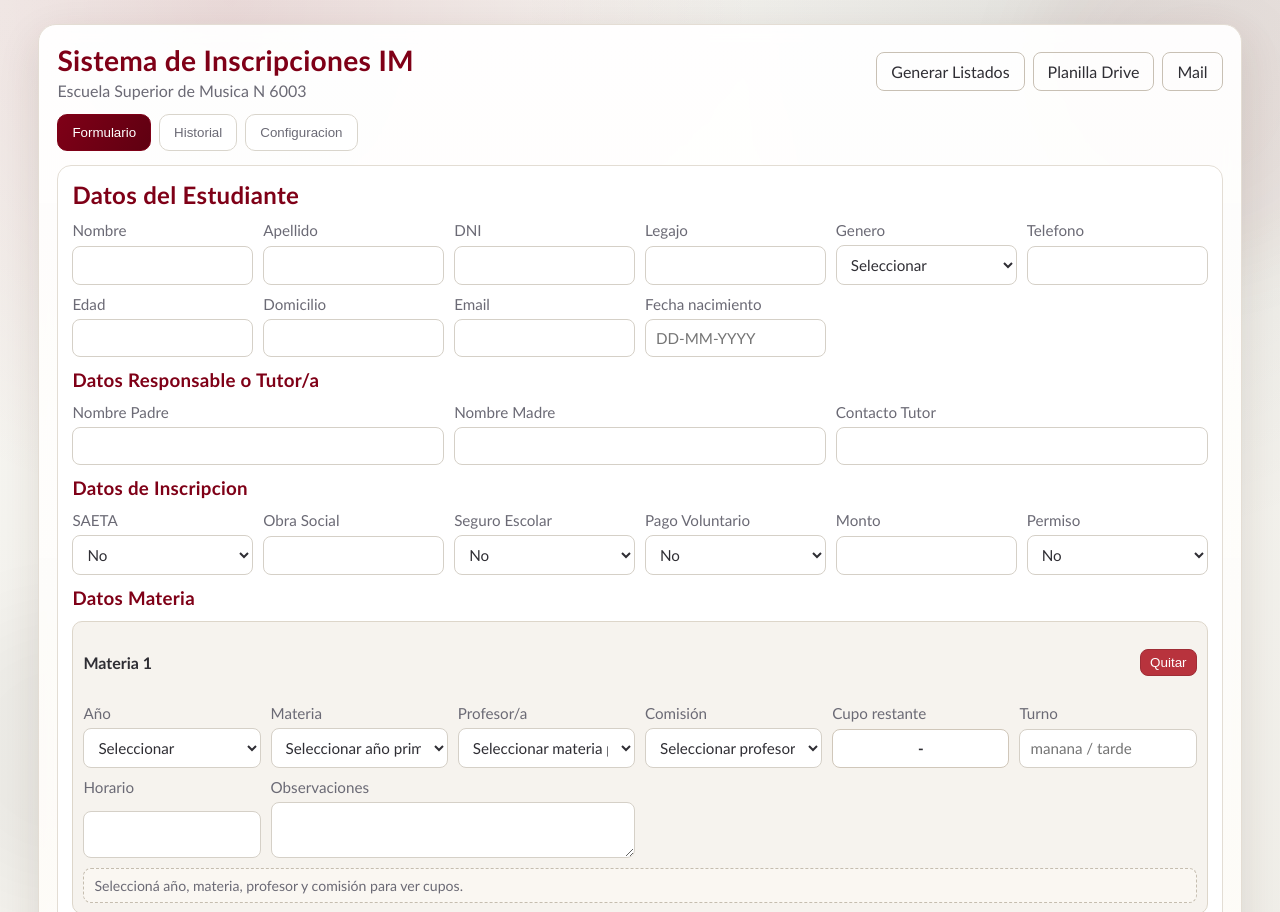
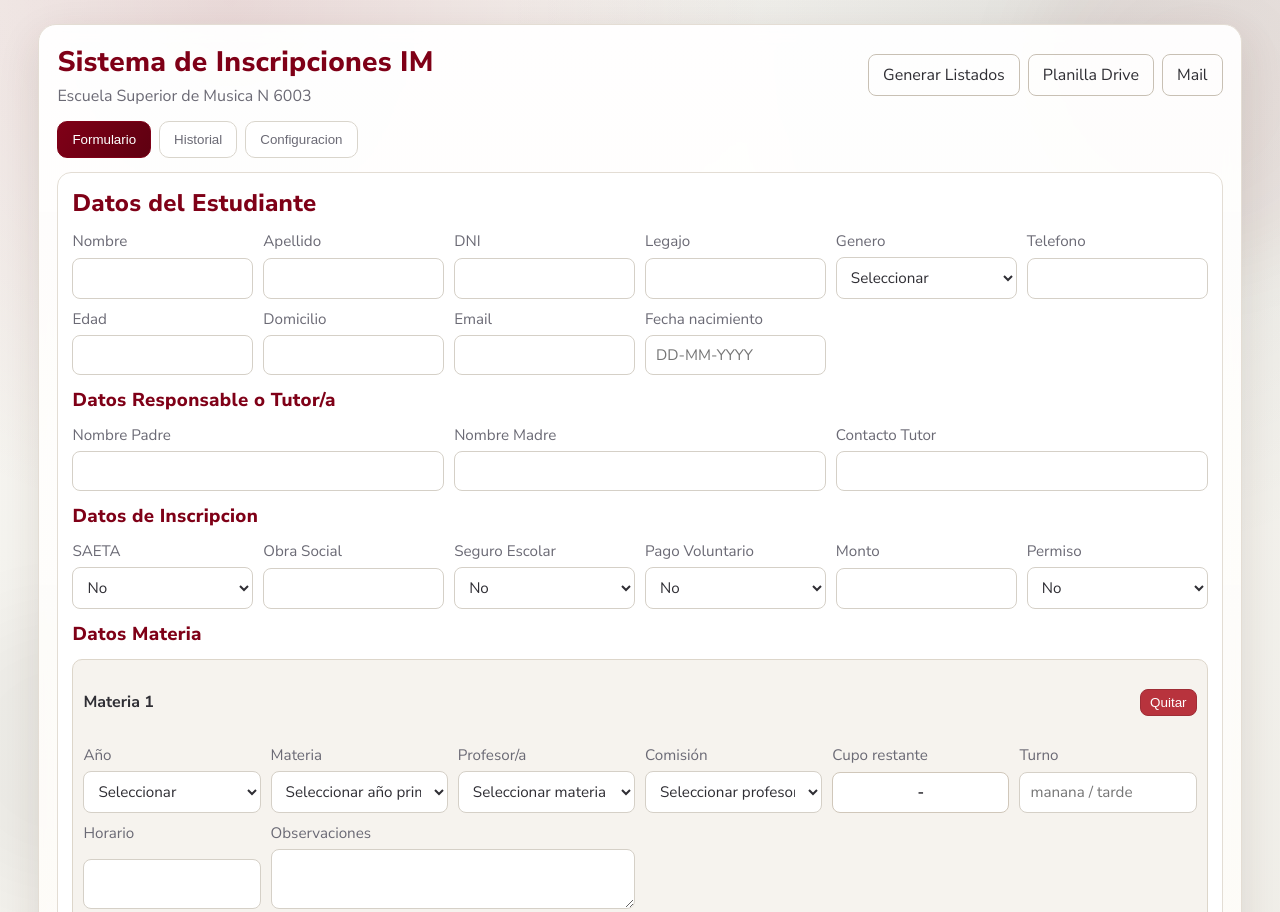
Before and after one commit to ESM-6003/inscripciones_im, a plain HTML site: page index.html in a window 1280 px wide. Shown: the top 912 px of the page. Drawn offline with Linux system fonts and the light colour scheme.

Commit message:
cambio de fuentes

```diff
--- a/index.html
+++ b/index.html
@@ -6,7 +6,7 @@
   <title>Sistema de Inscripciones IM - Web MVP</title>
   <link rel="preconnect" href="https://fonts.googleapis.com">
   <link rel="preconnect" href="https://fonts.gstatic.com" crossorigin>
-  <link href="https://fonts.googleapis.com/css2?family=Space+Grotesk:wght@400;500;700&family=IBM+Plex+Sans:wght@400;500;700&display=swap" rel="stylesheet">
+  <link href="https://fonts.googleapis.com/css2?family=Nunito+Sans:wght@400;600;700;800;900&display=swap" rel="stylesheet">
   <link rel="stylesheet" href="styles.css">
 </head>
 <body>
@@ -21,7 +21,7 @@
       </div>
       <div class="header-actions">
         <a class="btn btn-ghost" href="https://esm-6003.github.io/listados/" target="_blank" rel="noopener noreferrer">Generar Listados</a>
-        <a class="btn btn-ghost" href="#" target="_blank" rel="noopener noreferrer">Planilla Drive</a>
+        <a class="btn btn-ghost" href="https://docs.google.com/spreadsheets/d/1QRTPIEaMHVOR4SqIbf6jMFqnEVmxQJFmlpDAUTD0GRA/edit?usp=sharing" target="_blank" rel="noopener noreferrer">Planilla Drive</a>
         <a class="btn btn-ghost" href="https://mail.google.com/mail/u/1/#sent" target="_blank" rel="noopener noreferrer">Mail</a>
       </div>
     </header>
```
